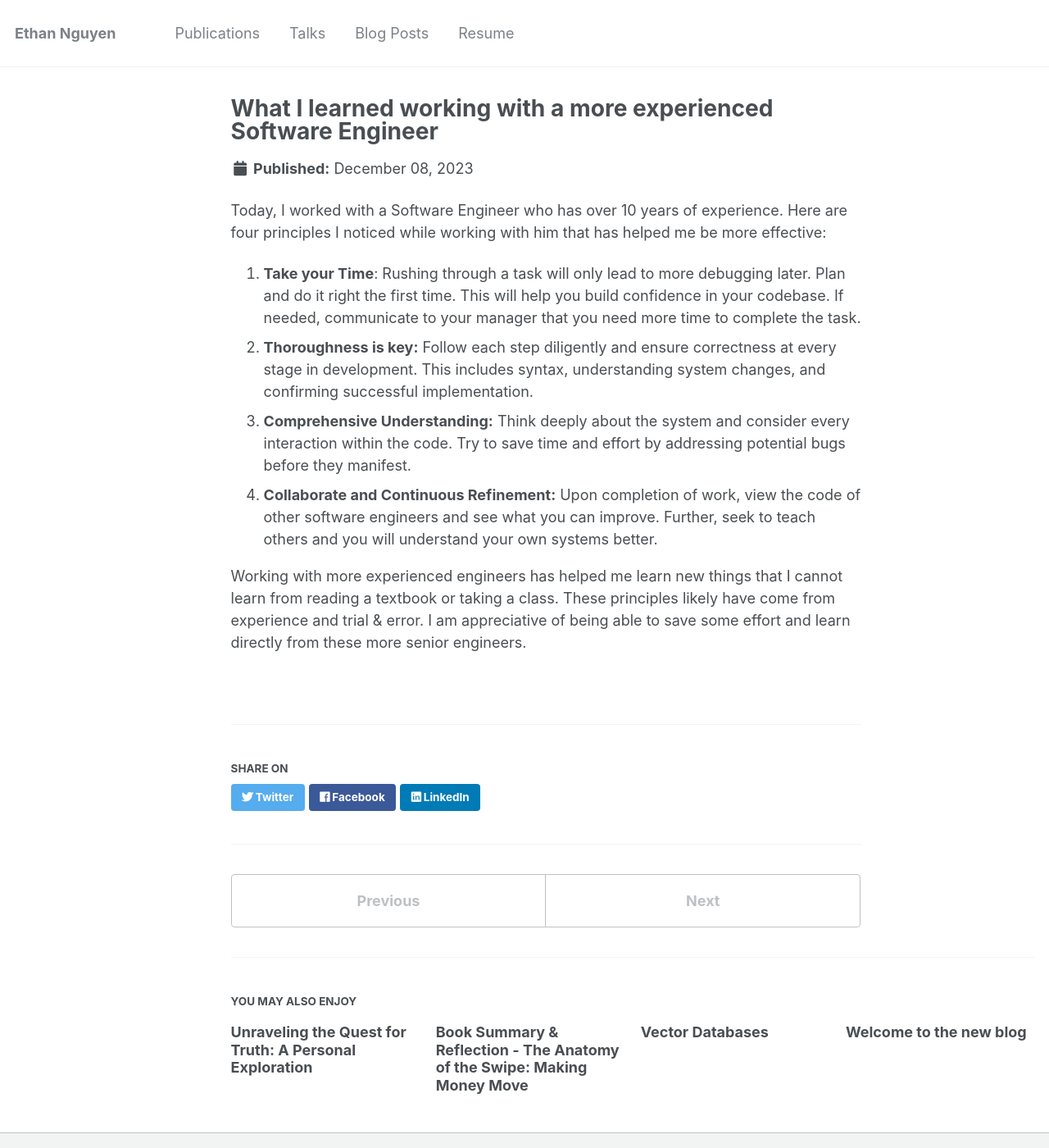
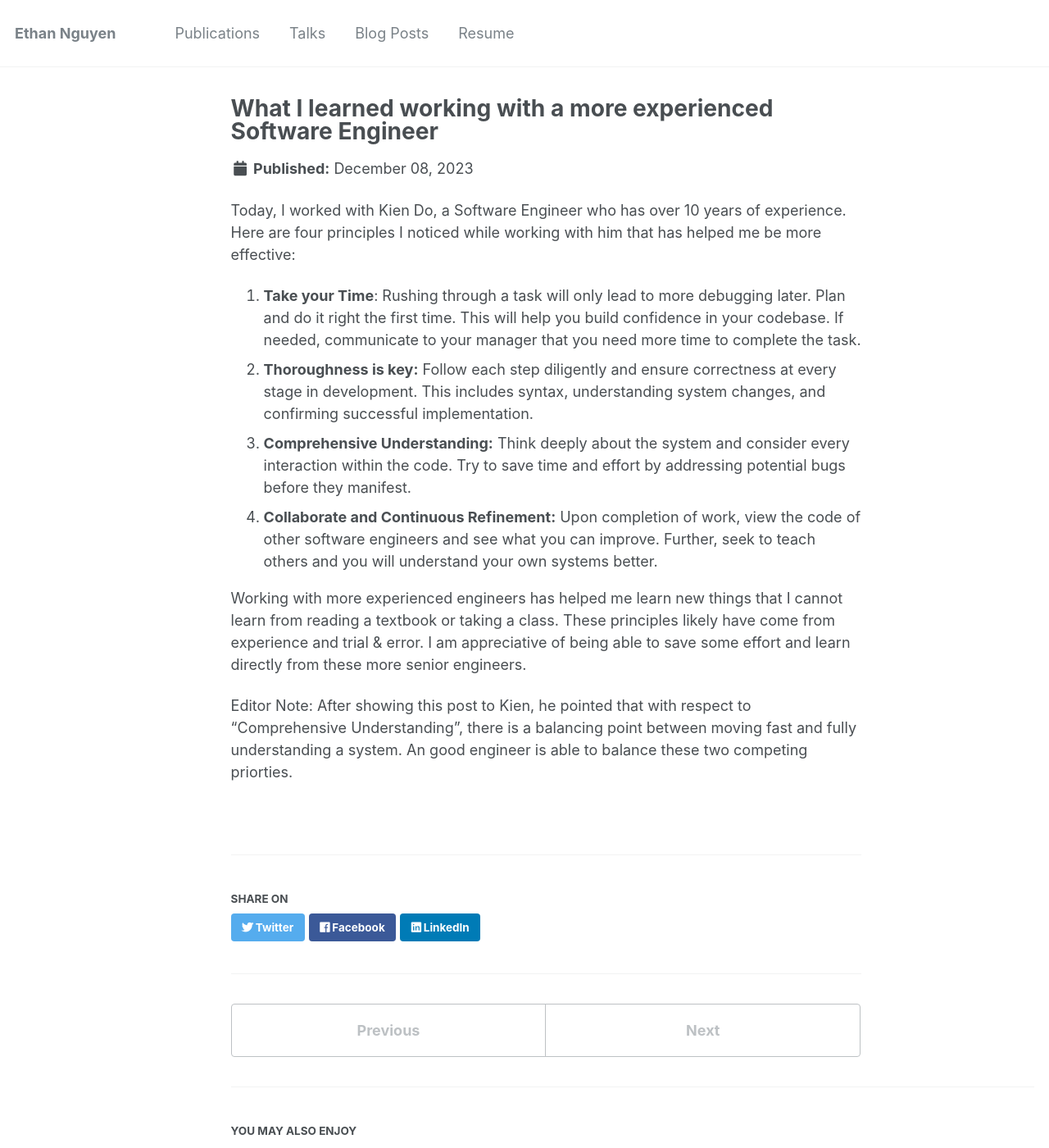
Before and after one commit to EthanHNguyen/ethanhnguyen.github.io, a Jekyll site: the page built from _posts/2023-12-08-what-i-learned.md, in a window 1280 px wide and 1400 px high. Shown: the whole window at 82% size. Built offline with Jekyll 4.4.1, drawn with Linux system fonts in a browser that asks for light colours.

Commit message:
update blog post

```diff
--- a/_posts/2023-12-08-what-i-learned.md
+++ b/_posts/2023-12-08-what-i-learned.md
@@ -7,11 +7,13 @@ header:
     teaser: false
 ---
 
-Today, I worked with a Software Engineer who has over 10 years of experience. Here are four principles I noticed while working with him that has helped me be more effective:
+Today, I worked with Kien Do, a Software Engineer who has over 10 years of experience. Here are four principles I noticed while working with him that has helped me be more effective:
 
 1. **Take your Time**: Rushing through a task will only lead to more debugging later. Plan and do it right the first time. This will help you build confidence in your codebase. If needed, communicate to your manager that you need more time to complete the task.
-1. **Thoroughness is key:** Follow each step diligently and ensure correctness at every stage in development. This includes syntax, understanding system changes, and confirming successful implementation.
-2. **Comprehensive Understanding:** Think deeply about the system and consider every interaction within the code. Try to save time and effort by addressing potential bugs before they manifest.
-3. **Collaborate and Continuous Refinement:** Upon completion of work, view the code of other software engineers and see what you can improve. Further, seek to teach others and you will understand your own systems better.
+2. **Thoroughness is key:** Follow each step diligently and ensure correctness at every stage in development. This includes syntax, understanding system changes, and confirming successful implementation.
+3. **Comprehensive Understanding:** Think deeply about the system and consider every interaction within the code. Try to save time and effort by addressing potential bugs before they manifest.
+4. **Collaborate and Continuous Refinement:** Upon completion of work, view the code of other software engineers and see what you can improve. Further, seek to teach others and you will understand your own systems better.
 
 Working with more experienced engineers has helped me learn new things that I cannot learn from reading a textbook or taking a class. These principles likely have come from experience and trial & error. I am appreciative of being able to save some effort and learn directly from these more senior engineers.
+
+Editor Note: After showing this post to Kien, he pointed that with respect to "Comprehensive Understanding", there is a balancing point between moving fast and fully understanding a system. An good engineer is able to balance these two competing priorties.
```
